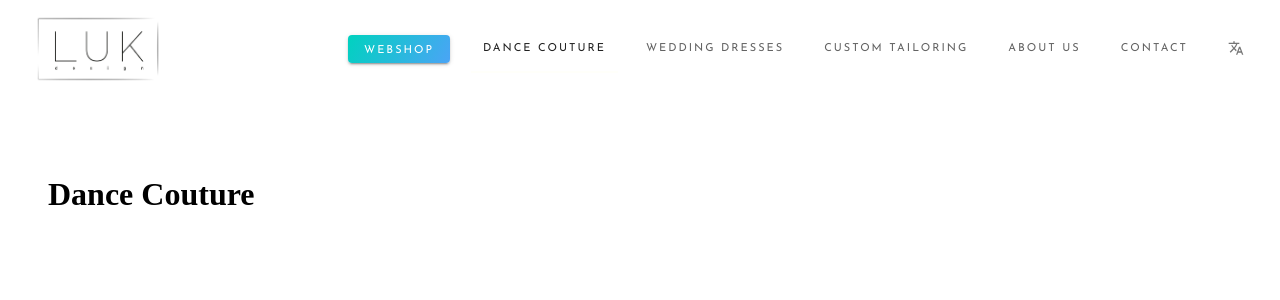
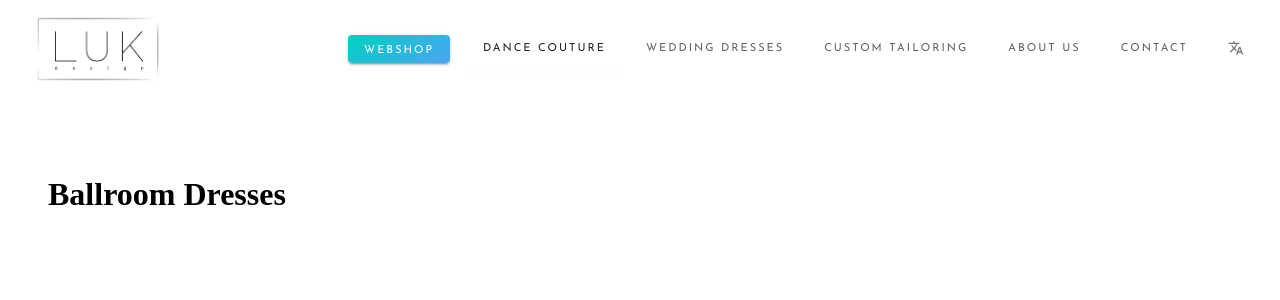
Before and after one commit to TomaszPietrzykowski/LUK-design-client, a React (Create React App) app: page /ballroomdresses in a window 1280 px wide. Shown: the top 300 px of the page. Built offline with nearby package versions, Linux system fonts and the light colour scheme.

Commit message:
dropdown routing wired

```diff
--- a/src/App.js
+++ b/src/App.js
@@ -11,6 +11,9 @@ import WeddingDresses from './components/pages/WeddingDresses';
 import AboutUs from './components/pages/AboutUs';
 import Contact from './components/pages/Contact';
 import CustomTailoring from './components/pages/CustomTailoring';
+import BallroomDresses from './components/pages/BallroomDresses';
+import LatinDresses from './components/pages/LatinDresses';
+import MenswearLatin from './components/pages/MenswearLatin';
 
 function App() {
   const [value, setValue] = useState(0);
@@ -22,12 +25,10 @@ function App() {
           <Header value={value} setValue={setValue} />
           <Switch>
             <Route exact path='/' component={Home} />
-            <Route exact path='/webshop' component={() => <div>Shop</div>} />
             <Route exact path='/dancecouture' component={DanceCouture} />
-            <Route exact path='/ballroomdresses' component={DanceCouture} />
-            <Route exact path='/latindresses' component={DanceCouture} />
-            <Route exact path='/menswearlatin' component={DanceCouture} />
-            <Route exact path='/practisewear' component={DanceCouture} />
+            <Route exact path='/ballroomdresses' component={BallroomDresses} />
+            <Route exact path='/latindresses' component={LatinDresses} />
+            <Route exact path='/menswearlatin' component={MenswearLatin} />
             <Route exact path='/wedding' component={WeddingDresses} />
             <Route exact path='/custom' component={CustomTailoring} />
             <Route exact path='/about' component={AboutUs} />
--- /dev/null
+++ b/src/components/pages/BallroomDresses.js
@@ -0,0 +1,18 @@
+import React from 'react';
+
+const BallroomDresses = () => {
+  return (
+    <div
+      style={{
+        background: 'white',
+        color: 'black',
+        margin: '3rem',
+        padding: 0,
+      }}
+    >
+      <h1 style={{ margin: 0, paddingTop: '4rem' }}>Ballroom Dresses</h1>
+    </div>
+  );
+};
+
+export default BallroomDresses;
--- /dev/null
+++ b/src/components/pages/LatinDresses.js
@@ -0,0 +1,18 @@
+import React from 'react';
+
+const LatinDresses = () => {
+  return (
+    <div
+      style={{
+        background: 'white',
+        color: 'black',
+        margin: '3rem',
+        padding: 0,
+      }}
+    >
+      <h1 style={{ margin: 0, paddingTop: '4rem' }}>Latin Dresses</h1>
+    </div>
+  );
+};
+
+export default LatinDresses;
--- /dev/null
+++ b/src/components/pages/MenswearLatin.js
@@ -0,0 +1,18 @@
+import React from 'react';
+
+const MenswearLatin = () => {
+  return (
+    <div
+      style={{
+        background: 'white',
+        color: 'black',
+        margin: '3rem',
+        padding: 0,
+      }}
+    >
+      <h1 style={{ margin: 0, paddingTop: '4rem' }}>Menswear Latin</h1>
+    </div>
+  );
+};
+
+export default MenswearLatin;
--- a/src/components/ui/Header.js
+++ b/src/components/ui/Header.js
@@ -232,13 +232,13 @@ const Header = ({ value, setValue }) => {
           aria-owns={anchorEl ? 'dropdown-menu' : undefined}
           aria-haspopup={anchorEl ? true : undefined}
           onMouseOver={(e) => handleClick(e)}
+          // onMouseLeave={handleClose}
           key='dance couture'
           className={classes.tab}
           label='dance couture'
           component={Link}
           to='/dancecouture'
           disableRipple
-          // onMouseLeave={console.log('leave')}
         />
         <Tab
           key='wedding dresses'
--- a/src/components/ui/Theme.js
+++ b/src/components/ui/Theme.js
@@ -11,7 +11,7 @@ export default createMuiTheme({
       orange: `${orange}`,
       footer: `${white}`,
       gradient1:
-        'linear-gradient(120deg,rgba(0,210,191,1)0%,rgba(75,164,246,1)100%)',
+        'linear-gradient(150deg,rgba(0,210,191,1)0%,rgba(75,164,246,1)100%)',
     },
     primary: {
       main: `${blue}`,
```
